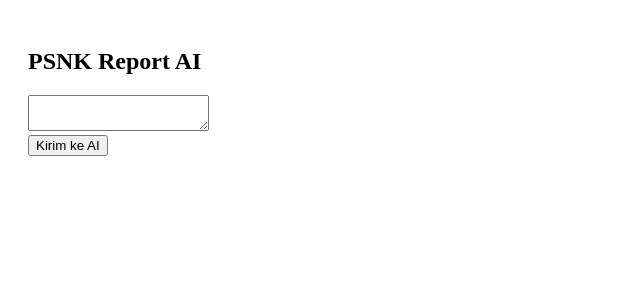
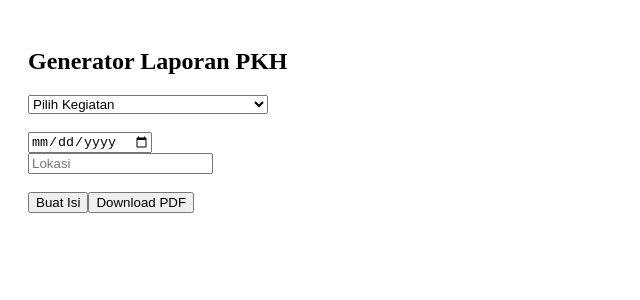
Before and after one commit to azkayaa/laporan-rhk, a React (Vite) app: page / in a window 1280 px wide. Shown: the top 300 px of the page, without its empty margins (0-640 px from the left). Built offline with nearby package versions, Linux system fonts and the light colour scheme.

Commit message:
Update App.jsx

```diff
--- a/src/App.jsx
+++ b/src/App.jsx
@@ -1,28 +1,67 @@
 import React, { useState } from "react";
+import jsPDF from "jspdf";
+
+const kegiatanList = [
+  { rhk: 1, nama: "Edukasi Penyaluran Bansos" },
+  { rhk: 2, nama: "Pertemuan P2K2" },
+  { rhk: 3, nama: "Verifikasi Komitmen" },
+  { rhk: 4, nama: "Graduasi KPM" },
+  { rhk: 5, nama: "Pemutakhiran Data" },
+  { rhk: 6, nama: "Respon Kasus" },
+  { rhk: 7, nama: "Laporan Bulanan" },
+  { rhk: 8, nama: "TLHP & Koordinasi" },
+  { rhk: 9, nama: "Publikasi Media Sosial" },
+];
 
 export default function App() {
-  const [text, setText] = useState("");
-  const [result, setResult] = useState("");
+  const [selected, setSelected] = useState(null);
+  const [tanggal, setTanggal] = useState("");
+  const [lokasi, setLokasi] = useState("");
+  const [isi, setIsi] = useState("");
 
-  const handleAI = async () => {
-    const res = await fetch("http://localhost:3001/api/ai", {
-      method: "POST",
-      headers: {"Content-Type": "application/json"},
-      body: JSON.stringify({
-        contents: [{ parts: [{ text }] }]
-      })
-    });
-    const data = await res.json();
-    setResult(JSON.stringify(data));
+  const generateIsi = () => {
+    setIsi(`Kegiatan ${selected.nama} telah dilaksanakan pada tanggal ${tanggal} di ${lokasi}. Kegiatan berjalan dengan baik dan sesuai dengan ketentuan.`);
+  };
+
+  const downloadPDF = () => {
+    const doc = new jsPDF();
+
+    doc.text("KEMENTERIAN SOSIAL REPUBLIK INDONESIA", 20, 20);
+    doc.text(`Kegiatan: ${selected.nama}`, 20, 40);
+    doc.text(`Tanggal: ${tanggal}`, 20, 50);
+    doc.text(`Lokasi: ${lokasi}`, 20, 60);
+
+    doc.text("Isi:", 20, 80);
+    doc.text(isi || "-", 20, 90, { maxWidth: 170 });
+
+    doc.save(`RHK ${selected.rhk} - ${selected.nama}.pdf`);
   };
 
   return (
-    <div style={{padding:20}}>
-      <h2>PSNK Report AI</h2>
-      <textarea value={text} onChange={e=>setText(e.target.value)} />
+    <div style={{ padding: 20 }}>
+      <h2>Generator Laporan PKH</h2>
+
+      <select onChange={(e)=>setSelected(kegiatanList[e.target.value])}>
+        <option>Pilih Kegiatan</option>
+        {kegiatanList.map((k,i)=>(
+          <option key={i} value={i}>
+            RHK {k.rhk} - {k.nama}
+          </option>
+        ))}
+      </select>
+
+      <br/><br/>
+
+      <input type="date" onChange={e=>setTanggal(e.target.value)} />
       <br/>
-      <button onClick={handleAI}>Kirim ke AI</button>
-      <pre>{result}</pre>
+      <input placeholder="Lokasi" onChange={e=>setLokasi(e.target.value)} />
+
+      <br/><br/>
+
+      <button onClick={generateIsi}>Buat Isi</button>
+      <button onClick={downloadPDF}>Download PDF</button>
+
+      <pre>{isi}</pre>
     </div>
   );
 }
```
